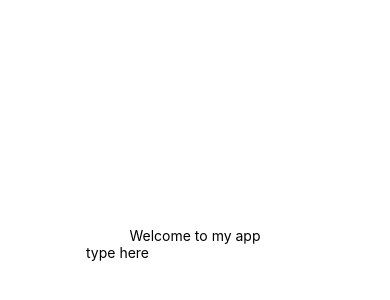
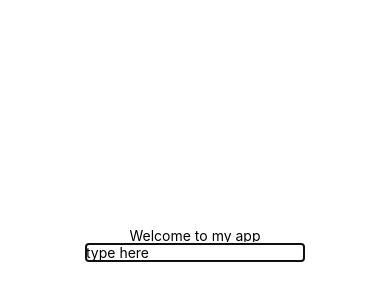
Before and after one commit to shiyuanyuanyuan/mobile-class-project, a React Native app: screen / in a window 390 px wide. Shown: the part 178-478 px from the top of the page. Built offline with nearby package versions, Linux system fonts and the light colour scheme.

Commit message:
Enhance Input component with focus handling and character feedback
- Updated Input component to accept a focus prop for initial focus state.
- Added character count display and conditional messages based on input length.
- Modified App component to set Input to focus by default.

```diff
--- a/App.tsx
+++ b/App.tsx
@@ -11,8 +11,7 @@ export default function App() {
     <View style={styles.container}>
       <Header name={appName} />
       <StatusBar style="auto" />
-      <Input />
-
+      <Input focus={true} />
     </View>
   );
 }
--- a/components/Input.tsx
+++ b/components/Input.tsx
@@ -1,15 +1,31 @@
-import { View, TextInput} from 'react-native'
+import { View, TextInput, Text} from 'react-native'
 import React from 'react'
 import { useState } from 'react'
+interface InputProps {
+  focus?: boolean;
+}
 
-const Input = () => {
+const Input = ({ focus: initialFocus = false }: InputProps) => {
   const [text, setText] = useState('')
+  const [isFocused, setIsFocused] = useState(initialFocus)
+
   return (
     <View>
-    <TextInput
-      value = {text}
-      onChangeText={(newText) => setText(newText)}
-      placeholder='type here'/>
+      <TextInput
+        value={text}
+        onChangeText={(newText) => setText(newText)}
+        placeholder='type here'
+        autoFocus={initialFocus}
+        onSubmitEditing={(e) => {
+          e.target.blur()
+          setIsFocused(false)
+        }}
+        onFocus={() => setIsFocused(true)}
+      />
+
+      {text.length > 0 && isFocused && <Text>{text.length} characters are entered</Text>}
+      {text.length >= 3 && !isFocused && <Text>Thank you</Text>}
+      {text.length < 3 && !isFocused && <Text>Please type more than 3 characters</Text>}
     </View>
   )
 }
```
